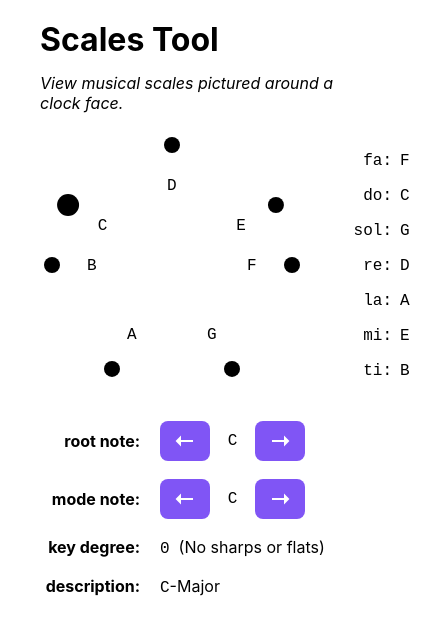
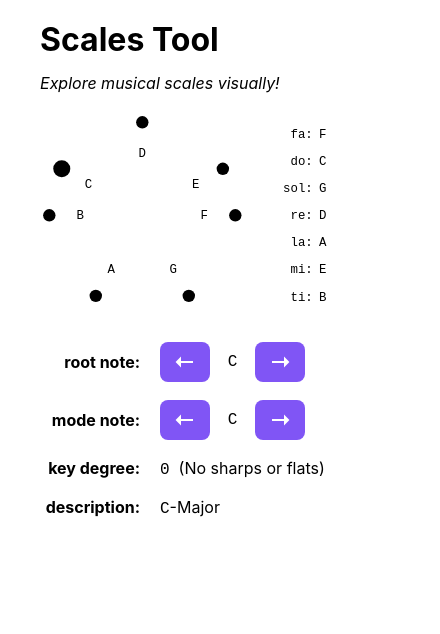
Before and after one commit to taylorhummon/scales-tool, a React (Vite) app: page / in a window 390 px wide. Shown: the top 634 px of the page, 440 px wide, since content can reach past the window. Built offline with nearby package versions, Linux system fonts and the light colour scheme; a web font is replaced by a local one.

Commit message:
make app responsive

```diff
--- a/index.html
+++ b/index.html
@@ -18,7 +18,7 @@
       Scales Tool
     </h1>
     <div class="instructions">
-      View musical scales pictured around a clock face.
+      Explore musical scales visually!
     </div>
     <div id="scales-tool-mount-point"></div>
     <script type="module" src="src/index.tsx"></script>
--- a/minimal.html
+++ b/minimal.html
@@ -13,7 +13,7 @@
   </head>
   <body>
     <div class="instructions">
-      View musical scales pictured around a clock face.
+      Explore musical scales visually!
     </div>
     <div id="scales-tool-mount-point"></div>
     <script type="module" src="src/index.tsx"></script>
--- a/src/components/Canvas.module.css
+++ b/src/components/Canvas.module.css
@@ -1,3 +1,4 @@
 .canvas {
   margin: 20px 0;
+  max-width: 400px;
 }
--- a/src/components/Canvas.tsx
+++ b/src/components/Canvas.tsx
@@ -57,8 +57,6 @@ export function Canvas({
         className={buildClassString(cssModule, ["canvas-svg"])}
         viewBox="-132 -132 400 264"
         xmlns="http://www.w3.org/2000/svg"
-        width="400px"
-        height="264px"
       >
         <Clock
           derived={derived}
```
